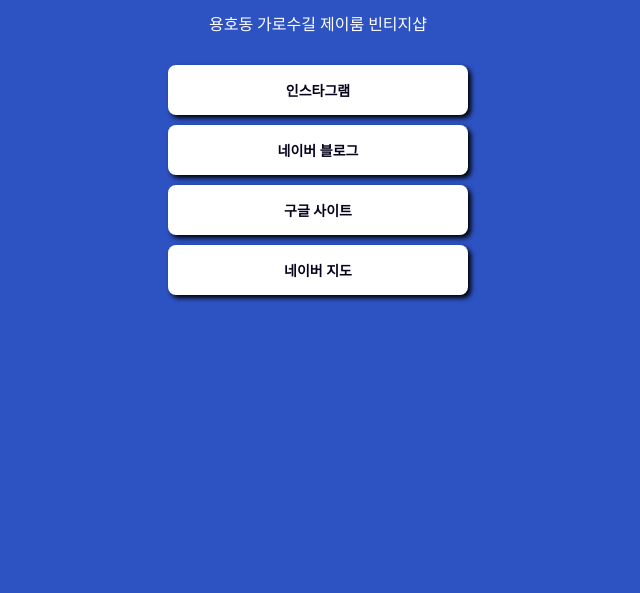
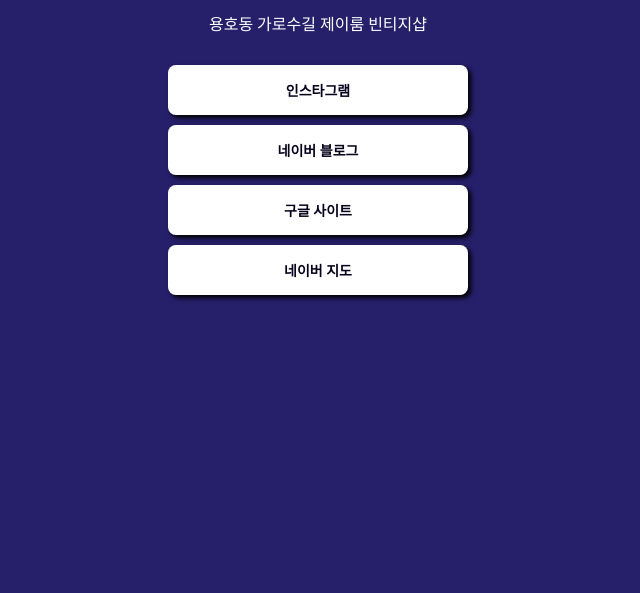
Before and after one commit to ddohyunee8000/mypage, a plain HTML site: page index.html in a window 1280 px wide. Shown: the part 207-800 px from the top of the page, without its empty margins (322-962 px from the left). Drawn offline with Linux system fonts and the light colour scheme; a web font is replaced by a local one.

Commit message:
Update index.html

```diff
--- a/index.html
+++ b/index.html
@@ -15,7 +15,7 @@
          font-family: "Pretendard",serif;
         }
        body {
-            background-color: #2149bff1;
+            background-color: #120c5ee9;
        }
        .profile{
             width: 100px;
```
